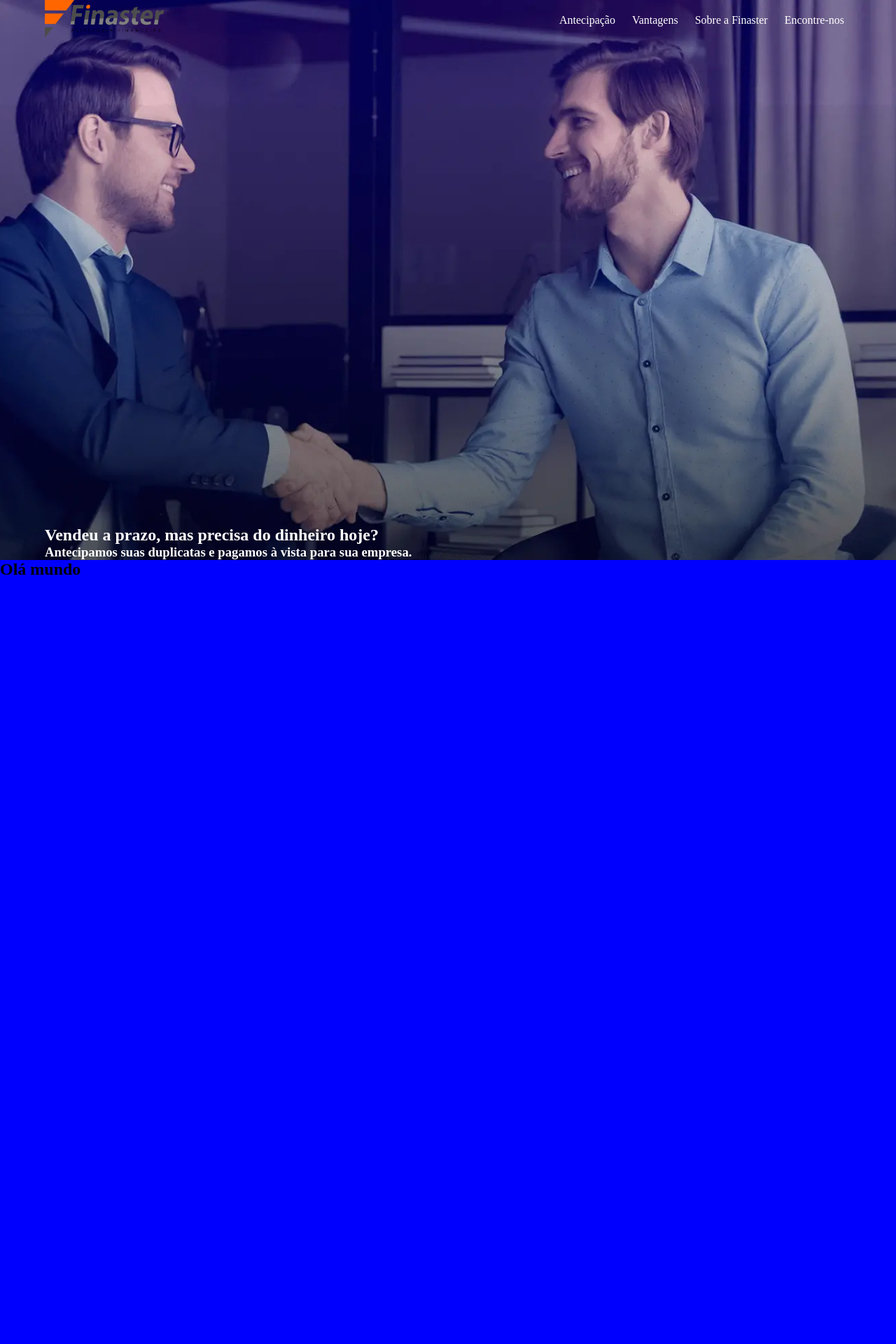
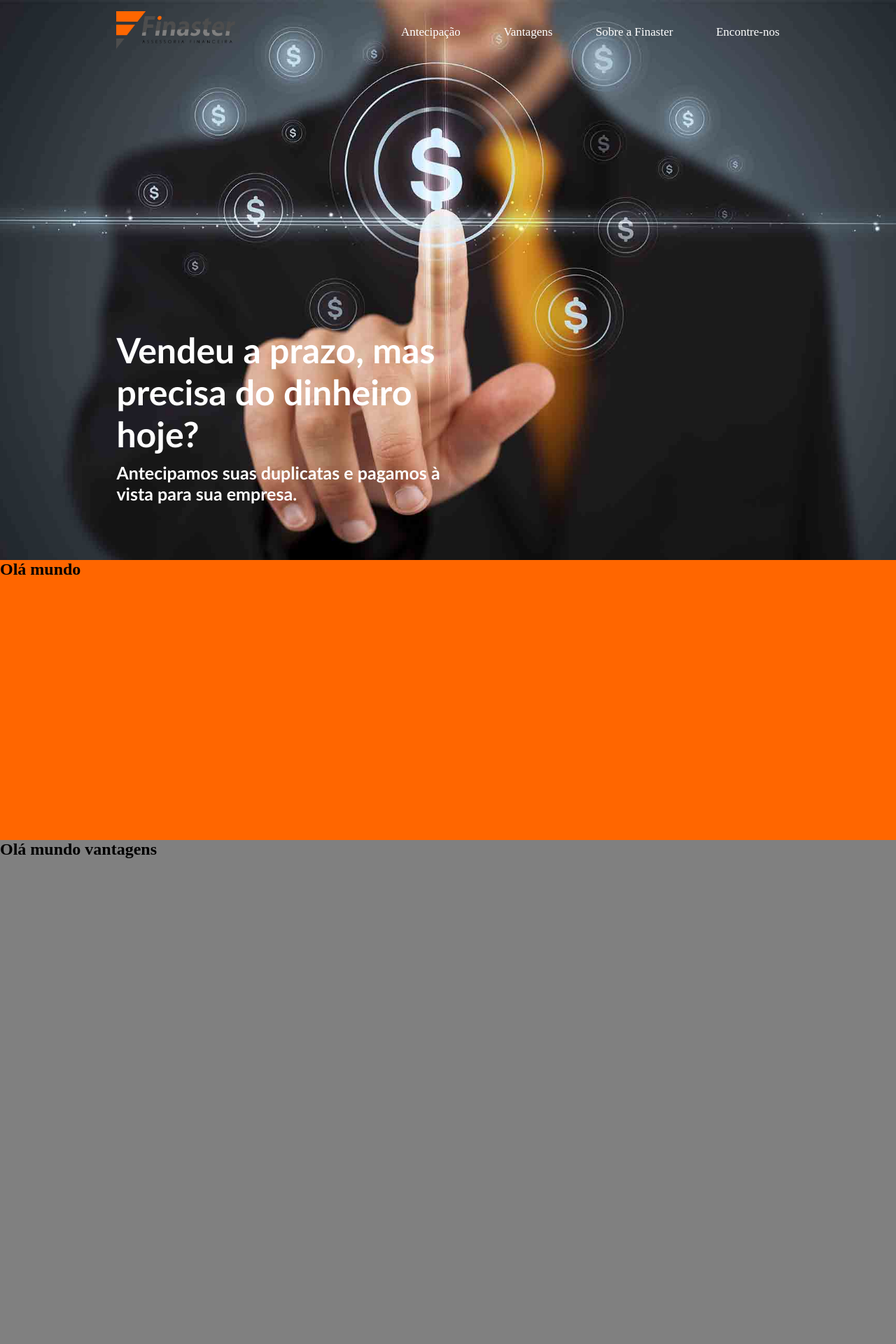
Before and after one commit to CoreosG/finaster, a PHP site: page / in a window 1280 px wide. Shown: the top 1920 px of the page at 70% size. Before the commit the page ends 821 px from the top, so only its background shows below. Run offline with PHP 8.4, Linux system fonts and the light colour scheme.

Commit message:
ajustado valores de espaçamento, começando a trabalhar na navbar

```diff
--- a/index.html
+++ b/index.html
@@ -37,9 +37,21 @@
                 <h1>Olá mundo</h1>
             </div>
         </section>
-        <section class="vantagens"></section>
-        <section class="sobre"></section>
-        <section class="encontre-nos"></section>
+        <section class="vantagens">
+            <div class="wrapper-vantagens">
+                <h1>Olá mundo vantagens</h1>
+            </div>
+        </section>
+        <section class="sobre">
+            <div class="wrapper-sobre">
+                <h1>Olá mundo sobre</h1>
+            </div>
+        </section>
+        <section class="encontre-nos">
+            <div class="wrapper-encontre-nos">
+                <h1>Olá mundo encontre-nos</h1>
+            </div>
+        </section>
     </main>
 </body>
 </html>
--- a/styles/style.css
+++ b/styles/style.css
@@ -4,17 +4,22 @@
     vertical-align: baseline;
     list-style: none;
     border: 0;
+    --orange: #ff6600;
+    --black: #4d4d4d;
+    --grey: #808080;
+}
+
+a {
+    all: unset;
 }
 
 .banner{
-    background-image:url(../images/BG-Banner.webp);
+    background-image:url(../images/fundo_topo.jpg);
     background-size: cover;
     background-position: center;
     background-repeat: no-repeat;
     width: 100%;
     height: 100vh;
-    /* display: flex; */
-    position: absolute;
 }
 
 .container {
@@ -27,47 +32,81 @@
     position: relative;
     display: inline-flex;
     width: 100%;
+    margin-top: 2vh;
 }
 
 .topbar img{
     width: 170px;
     height: auto;
-    padding-left: 5vw;
+    margin-left: 13vw;
 }
 
 .topbar nav{
     width: 100%;
     text-align: right;
     padding-top: 2.5vh;
-    padding-right: 5vw;
-}
-
-a {
-    all: unset;
+    padding-right: 13vw;
 }
 
 li {
     color: white;
     display: inline;
     text-align: center;
-    padding: 10px;
+    margin-left: 4.5vw;
+    font-style: 'Gill Sans';
+    font-weight: 30px;
+    font-size: 17px;
 }
 
 li:hover{
     cursor:pointer;
+    border-bottom: ;
 }
 
 .banner-title {
     color: white;
     position: absolute;
-    bottom: 0;
-    left: 5vw;
+    bottom: 10vh;
+    left: 13vw;
+}
+
+.banner-title h1{
+    font-size: 50px;
+    font-family: 'Gill Sans';
+    width: 50%;
+}
+
+.banner-title h3 {
+    font-size: 25px;
+    font-family: 'Gill Sans';
+    width: 50%;
+    padding-top: 10px;
 }
 
 .serviço {
-    background-color: blue;
-    top: 100vh;
-    position: absolute;
+    background-color: var(--orange);
+    position: relative;
     width: 100vw;
     height: 50vh;
 }
+
+.vantagens {
+    background-color: var(--grey);
+    position: relative;
+    width: 100vw;
+    height: 120vh;
+}
+
+.sobre {
+    background-color: var(--black);
+    position: relative;
+    width: 100vw;
+    height: 100vh;
+}
+
+.encontre-nos {
+    background-color: var(--grey);
+    position: relative;
+    width: 100vw;
+    height: 80vh;
+}
```
Also changed, not shown: images/fundo_topo.jpg (added).
